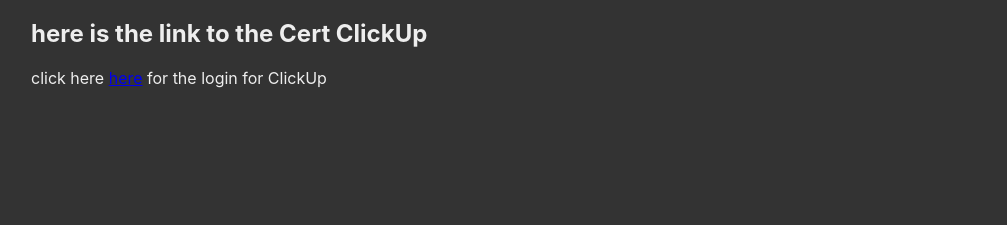
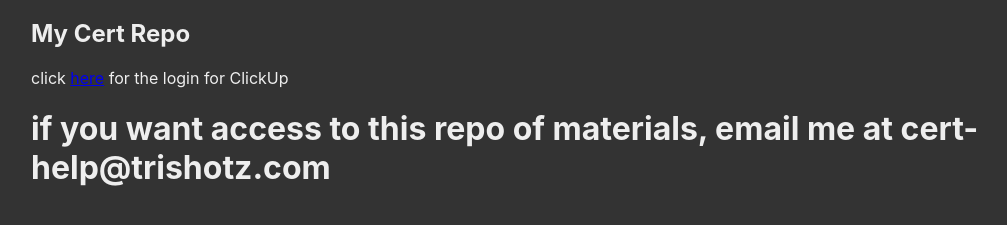
Before and after one commit to RealTriShotz/trishotz, a plain HTML site: page index.html in a window 1280 px wide. Shown: the part 63-288 px from the top of the page, without its empty margins (129-1136 px from the left). Drawn offline with Linux system fonts and the light colour scheme.

Commit message:
Update index.html

```diff
--- a/index.html
+++ b/index.html
@@ -14,11 +14,12 @@
 
 <h1>This is a work in progress</h1>
 
-<h2> here is the link to the Cert ClickUp </h2>
+<h2> My Cert Repo </h2>
       <p>
-          click here
+          click
           <a href="https://app.clickup.com/login">here</a>
           for the login for ClickUp
       </p>
    </body>
 </html>
+<h1> if you want access to this repo of materials, email me at cert-help@trishotz.com
```
